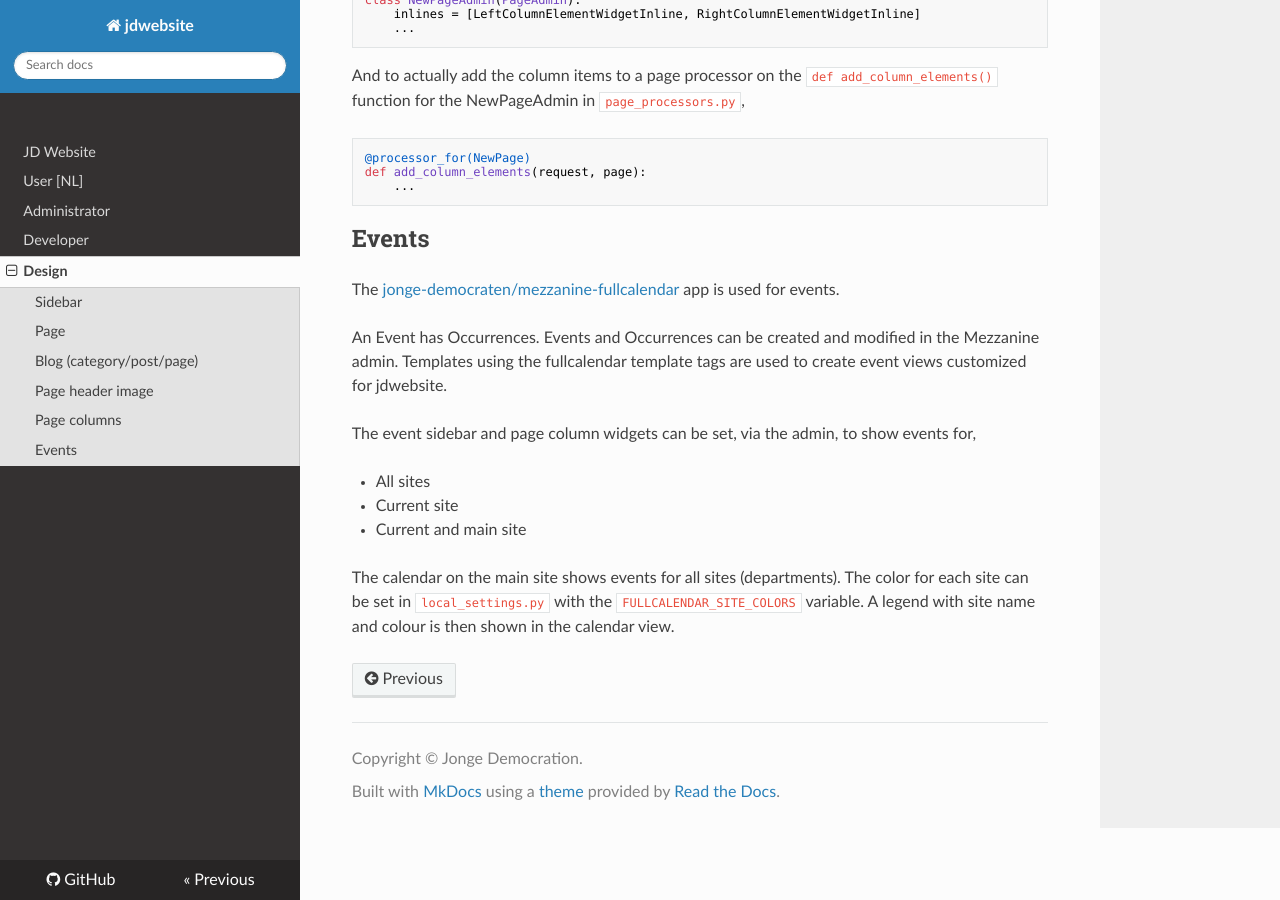
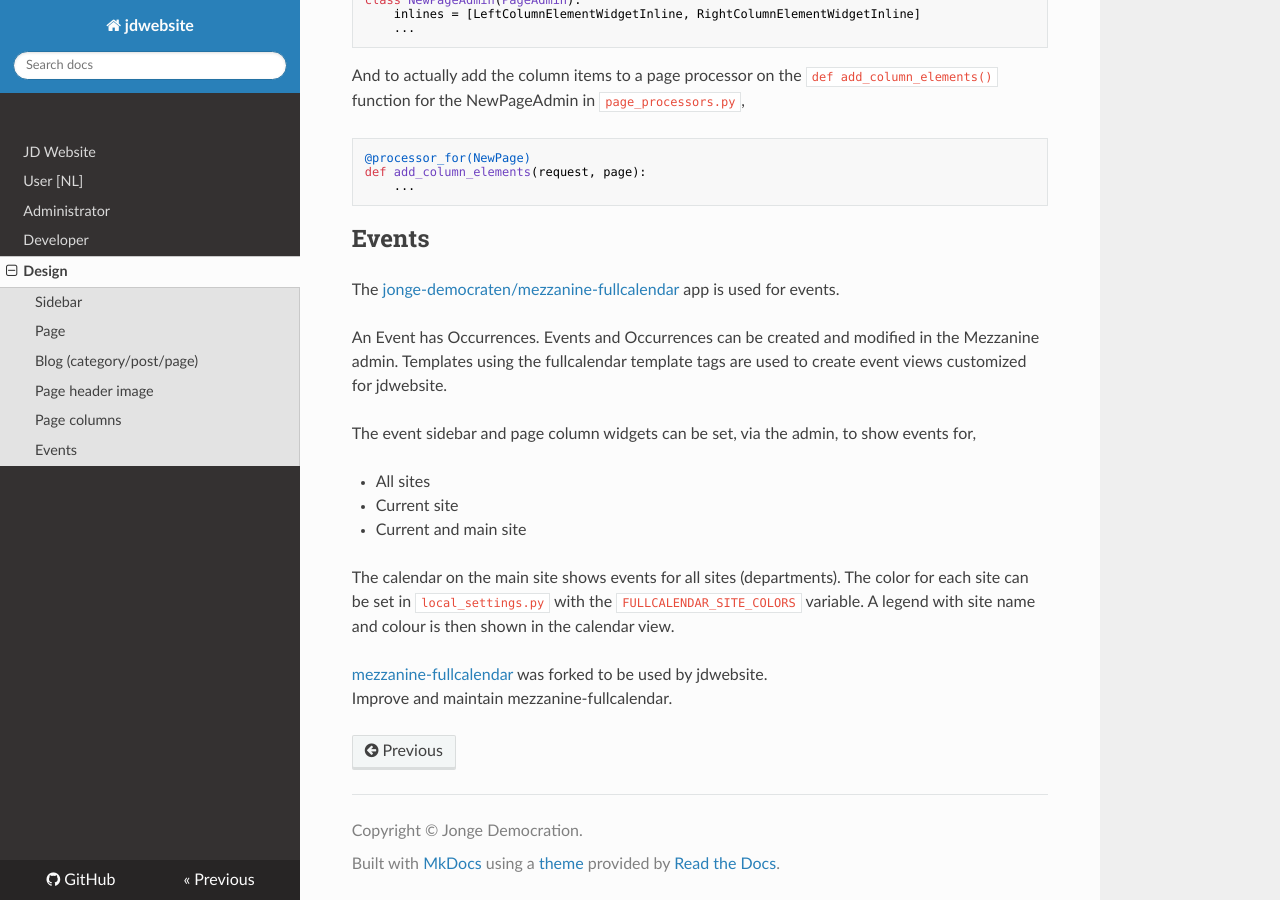
Before and after one commit to jonge-democraten/website, an MkDocs documentation site: the page built from docs/design.md, in a window 1280 px wide and 900 px high, scrolled down 5355 px. Built offline with MkDocs 1.6.1, drawn with Linux system fonts in a browser that asks for light colours; nearby versions of some CDN libraries; old or Windows-style settings are respelled for this version of MkDocs.

Commit message:
Add some basic mezzanine-fullcalendar app info to design doc

```diff
--- a/docs/design.md
+++ b/docs/design.md
@@ -247,3 +247,6 @@ The event sidebar and page column widgets can be set, via the admin, to show eve
 
 The calendar on the main site shows events for all sites (departments). The color for each site can be set in `local_settings.py` with the `FULLCALENDAR_SITE_COLORS` variable.
 A legend with site name and colour is then shown in the calendar view.
+
+[mezzanine-fullcalendar](https://github.com/jonge-democraten/mezzanine-fullcalendar) was forked to be used by jdwebsite.
+Improve and maintain mezzanine-fullcalendar.
```
